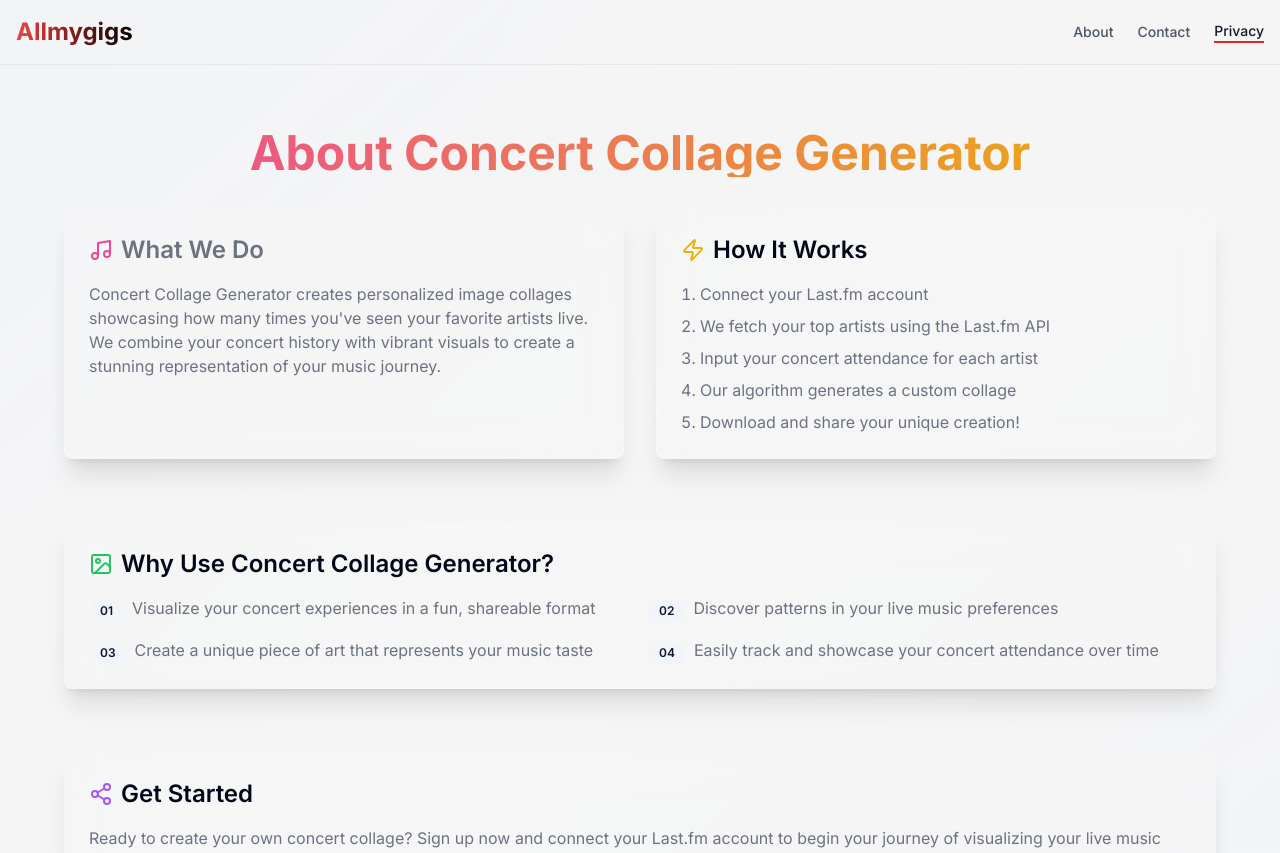
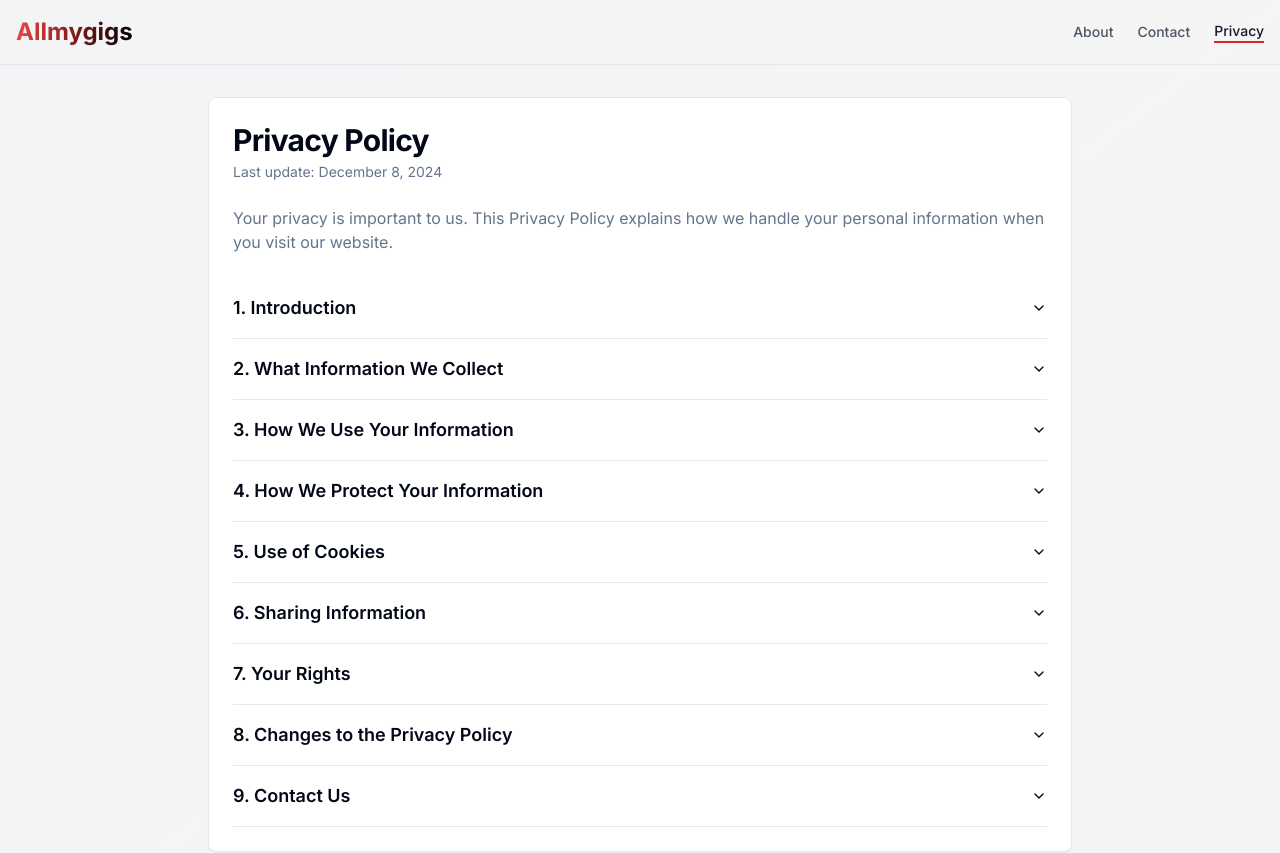
Before and after one commit to lxcvz/lastfm-concerts, a Next.js app: page /privacy in a window 1280 px wide. Shown: the top 853 px of the page. Built offline with nearby package versions, Linux system fonts and the light colour scheme.

Commit message:
fix: turned on again the privacy page

```diff
--- a/src/app/privacy/page.tsx
+++ b/src/app/privacy/page.tsx
@@ -1,121 +1,151 @@
-"use client";
-import { Card, CardContent } from "@/components/ui/card";
-import { Badge } from "@/components/ui/badge";
-import { Music, Image, Share2, Zap } from "lucide-react";
-import { useRouter } from "next/navigation";
+import {
+  Accordion,
+  AccordionContent,
+  AccordionItem,
+  AccordionTrigger,
+} from "@/components/ui/accordion";
+import { Card, CardContent, CardHeader, CardTitle } from "@/components/ui/card";
 
-export default function AboutPage() {
-  const router = useRouter();
-
-  const handleClick = () => {
-    router.push("/");
-  };
+export default function PrivacyPolicy() {
+  const lastUpdated = new Date().toLocaleDateString("en-US", {
+    year: "numeric",
+    month: "long",
+    day: "numeric",
+  });
 
   return (
-    <div className="min-h-screen py-16 px-4">
-      <div className="max-w-6xl mx-auto">
-        <h1 className="text-5xl font-bold text-center mb-8 bg-clip-text text-transparent bg-gradient-to-r from-pink-500 to-yellow-500">
-          About Concert Collage Generator
-        </h1>
+    <div className="container mx-auto py-8 px-4 max-w-4xl">
+      <Card>
+        <CardHeader className="space-y-1">
+          <CardTitle className="text-3xl font-bold">Privacy Policy</CardTitle>
+          <p className="text-sm text-muted-foreground">
+            Last update: {lastUpdated}
+          </p>
+        </CardHeader>
+        <CardContent>
+          <div className="prose prose-gray max-w-none">
+            <p className="text-muted-foreground mb-6">
+              Your privacy is important to us. This Privacy Policy explains how
+              we handle your personal information when you visit our website.
+            </p>
 
-        <div className="grid md:grid-cols-2 gap-8 mb-16">
-          <Card className="bg-white/10 backdrop-blur-lg border-white/20 shadow-xl text-gray-500">
-            <CardContent className="p-6">
-              <h2 className="text-2xl font-semibold mb-4 flex items-center">
-                <Music className="w-6 h-6 mr-2 text-pink-500" />
-                What We Do
-              </h2>
-              <p>
-                Concert Collage Generator creates personalized image collages
-                showcasing how many times you&apos;ve seen your favorite artists
-                live. We combine your concert history with vibrant visuals to
-                create a stunning representation of your music journey.
-              </p>
-            </CardContent>
-          </Card>
+            <Accordion type="single" collapsible className="w-full">
+              <AccordionItem value="item-1">
+                <AccordionTrigger className="text-lg font-semibold">
+                  1. Introduction
+                </AccordionTrigger>
+                <AccordionContent>
+                  Your privacy is important to us. This Privacy Policy explains
+                  how we handle your personal information when you visit our
+                  website. We do not collect any personal data from you, except
+                  for your Last.fm username, which is used solely to interact
+                  with the Last.fm API.
+                </AccordionContent>
+              </AccordionItem>
 
-          <Card className="bg-white/10 backdrop-blur-lg border-white/20 shadow-xl">
-            <CardContent className="p-6">
-              <h2 className="text-2xl font-semibold mb-4 flex items-center">
-                <Zap className="w-6 h-6 mr-2 text-yellow-500" />
-                How It Works
-              </h2>
-              <ol className="list-decimal list-inside text-gray-500 space-y-2">
-                <li>Connect your Last.fm account</li>
-                <li>We fetch your top artists using the Last.fm API</li>
-                <li>Input your concert attendance for each artist</li>
-                <li>Our algorithm generates a custom collage</li>
-                <li>Download and share your unique creation!</li>
-              </ol>
-            </CardContent>
-          </Card>
-        </div>
+              <AccordionItem value="item-2">
+                <AccordionTrigger className="text-lg font-semibold">
+                  2. What Information We Collect
+                </AccordionTrigger>
+                <AccordionContent>
+                  We do not collect personal data such as names, email
+                  addresses, or any other identifiable information. The only
+                  data we interact with is your Last.fm username, which is used
+                  to retrieve data from the Last.fm API to enhance your
+                  experience on our site.
+                </AccordionContent>
+              </AccordionItem>
 
-        <Card className="bg-white/10 backdrop-blur-lg border-white/20 shadow-xl mb-16">
-          <CardContent className="p-6">
-            <h2 className="text-2xl font-semibold mb-4 flex items-center">
-              <Image className="w-6 h-6 mr-2 text-green-500" />
-              Why Use Concert Collage Generator?
-            </h2>
-            <div className="grid sm:grid-cols-2 gap-4">
-              <div className="flex items-start">
-                <Badge variant="secondary" className="mt-1 mr-2">
-                  01
-                </Badge>
-                <p className="text-gray-500">
-                  Visualize your concert experiences in a fun, shareable format
-                </p>
-              </div>
-              <div className="flex items-start">
-                <Badge variant="secondary" className="mt-1 mr-2">
-                  02
-                </Badge>
-                <p className="text-gray-500">
-                  Discover patterns in your live music preferences
-                </p>
-              </div>
-              <div className="flex items-start">
-                <Badge variant="secondary" className="mt-1 mr-2">
-                  03
-                </Badge>
-                <p className="text-gray-500">
-                  Create a unique piece of art that represents your music taste
-                </p>
-              </div>
-              <div className="flex items-start">
-                <Badge variant="secondary" className="mt-1 mr-2">
-                  04
-                </Badge>
-                <p className="text-gray-500">
-                  Easily track and showcase your concert attendance over time
-                </p>
-              </div>
-            </div>
-          </CardContent>
-        </Card>
+              <AccordionItem value="item-3">
+                <AccordionTrigger className="text-lg font-semibold">
+                  3. How We Use Your Information
+                </AccordionTrigger>
+                <AccordionContent>
+                  We use your Last.fm username exclusively to fetch data from
+                  the Last.fm API, such as music recommendations or other data
+                  provided by the service. We do not store or share your
+                  personal information.
+                </AccordionContent>
+              </AccordionItem>
 
-        <div>
-          <Card className="bg-white/10 backdrop-blur-lg border-white/20 shadow-xl">
-            <CardContent className="p-6">
-              <h2 className="text-2xl font-semibold mb-4 flex items-center">
-                <Share2 className="w-6 h-6 mr-2 text-purple-500" />
-                Get Started
-              </h2>
-              <p className="text-gray-500 mb-4">
-                Ready to create your own concert collage? Sign up now and
-                connect your Last.fm account to begin your journey of
-                visualizing your live music experiences!
-              </p>
-              <button
-                onClick={handleClick}
-                className="w-full bg-gradient-to-r from-pink-500 to-yellow-500 text-white font-bold py-2 px-4 rounded-full hover:from-pink-600 hover:to-yellow-600 transition duration-300"
-              >
-                Create Your Collage Now
-              </button>
-            </CardContent>
-          </Card>
-        </div>
-      </div>
+              <AccordionItem value="item-4">
+                <AccordionTrigger className="text-lg font-semibold">
+                  4. How We Protect Your Information
+                </AccordionTrigger>
+                <AccordionContent>
+                  Since we do not collect personal data, there are no security
+                  measures specifically for protecting personal information.
+                  However, any data fetched from the Last.fm API is transmitted
+                  securely in accordance with Last.fm's terms and conditions.
+                </AccordionContent>
+              </AccordionItem>
+
+              <AccordionItem value="item-5">
+                <AccordionTrigger className="text-lg font-semibold">
+                  5. Use of Cookies
+                </AccordionTrigger>
+                <AccordionContent>
+                  We may use cookies to improve your browsing experience on our
+                  site. Cookies are small files stored in your browser that help
+                  us personalize your experience. You can control or delete
+                  cookies through your browser settings.
+                </AccordionContent>
+              </AccordionItem>
+
+              <AccordionItem value="item-6">
+                <AccordionTrigger className="text-lg font-semibold">
+                  6. Sharing Information
+                </AccordionTrigger>
+                <AccordionContent>
+                  We do not share any of your personal information with third
+                  parties. The only third-party data we use is provided by the
+                  Last.fm API, and it is handled according to their privacy
+                  policy.
+                </AccordionContent>
+              </AccordionItem>
+
+              <AccordionItem value="item-7">
+                <AccordionTrigger className="text-lg font-semibold">
+                  7. Your Rights
+                </AccordionTrigger>
+                <AccordionContent>
+                  Since we do not collect personal data, you do not need to
+                  worry about accessing, correcting, or deleting information.
+                  Your Last.fm data is controlled by Last.fm itself, and you can
+                  review or modify your account directly through their platform.
+                </AccordionContent>
+              </AccordionItem>
+
+              <AccordionItem value="item-8">
+                <AccordionTrigger className="text-lg font-semibold">
+                  8. Changes to the Privacy Policy
+                </AccordionTrigger>
+                <AccordionContent>
+                  We may update this Privacy Policy from time to time. Any
+                  changes will be posted here with the updated date.
+                </AccordionContent>
+              </AccordionItem>
+
+              <AccordionItem value="item-9">
+                <AccordionTrigger className="text-lg font-semibold">
+                  9. Contact Us
+                </AccordionTrigger>
+                <AccordionContent>
+                  If you have any questions or concerns about our Privacy
+                  Policy, please contact us at{" "}
+                  <a
+                    href="mailto:seu-email@dominio.com"
+                    className="text-primary hover:underline"
+                  >
+                    lxcvz99@gmail.com
+                  </a>
+                  .
+                </AccordionContent>
+              </AccordionItem>
+            </Accordion>
+          </div>
+        </CardContent>
+      </Card>
     </div>
   );
 }
```
